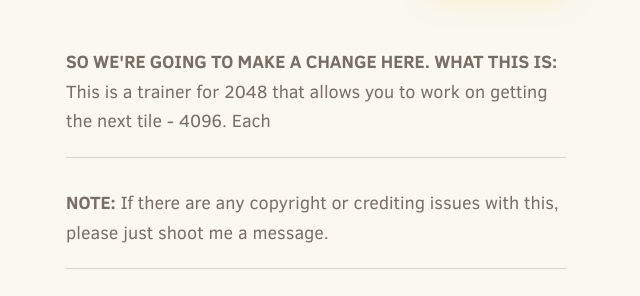
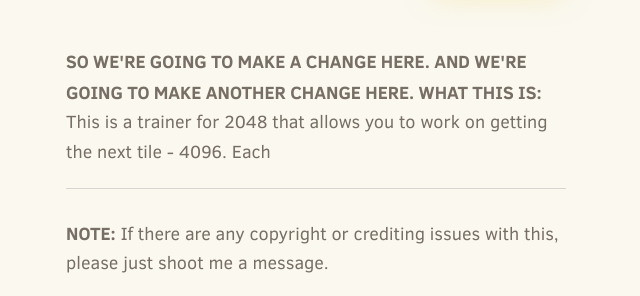
Before and after one commit to jamespeterthornton/4096, a plain HTML site: page index.html in a window 1280 px wide. Shown: the part 777-1073 px from the top of the page, without its empty margins (324-964 px from the left). Drawn offline with Linux system fonts and the light colour scheme.

Commit message:
Change 2

```diff
--- a/index.html
+++ b/index.html
@@ -75,6 +75,7 @@
 
     <p class="game-explanation">
       <strong class="important">So we're going to make a change here.
+      And we're going to make another change here.
       What this is:</strong> This is a trainer for 2048 that allows you to work on getting the next tile - 4096. Each
     </p>
     <hr>
```
